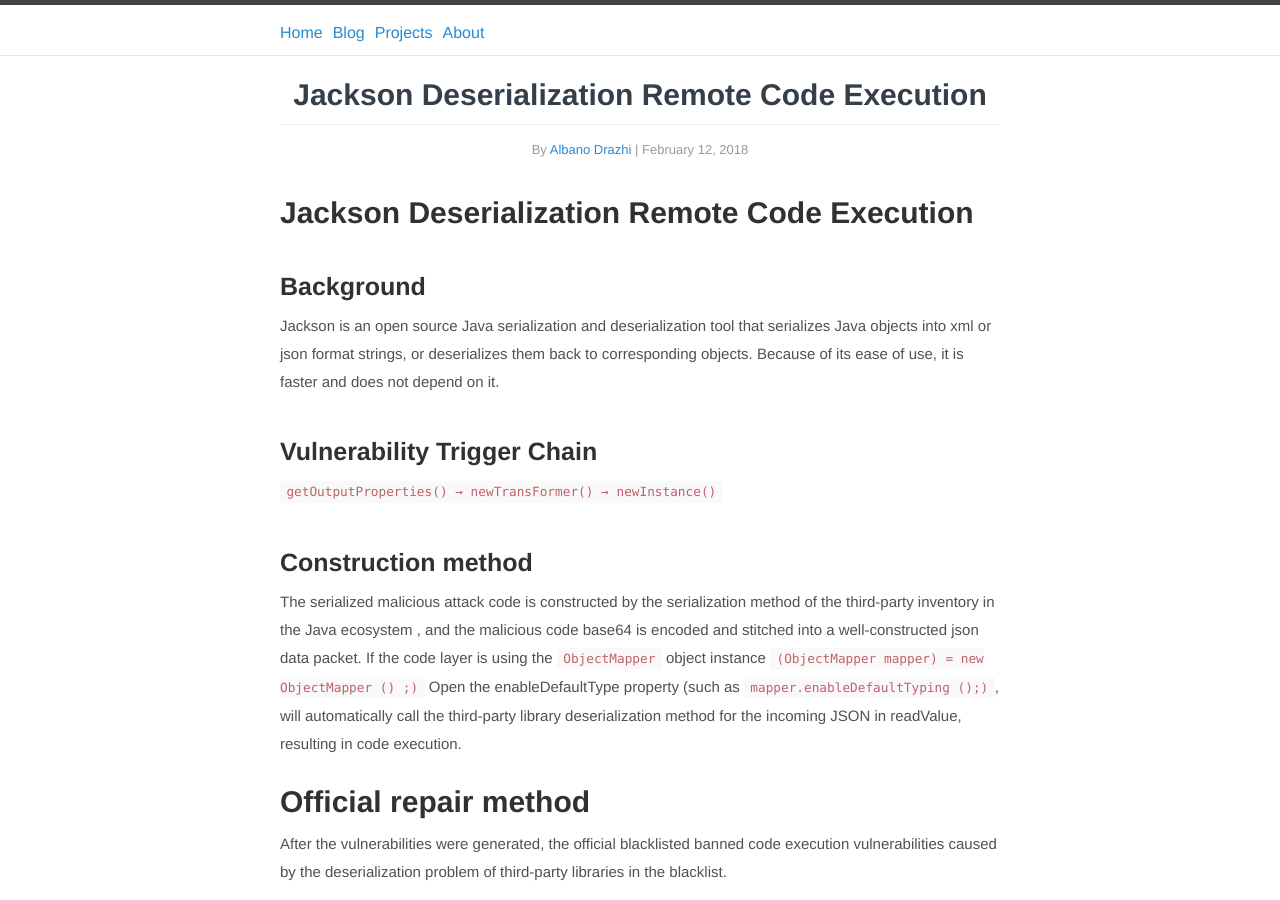
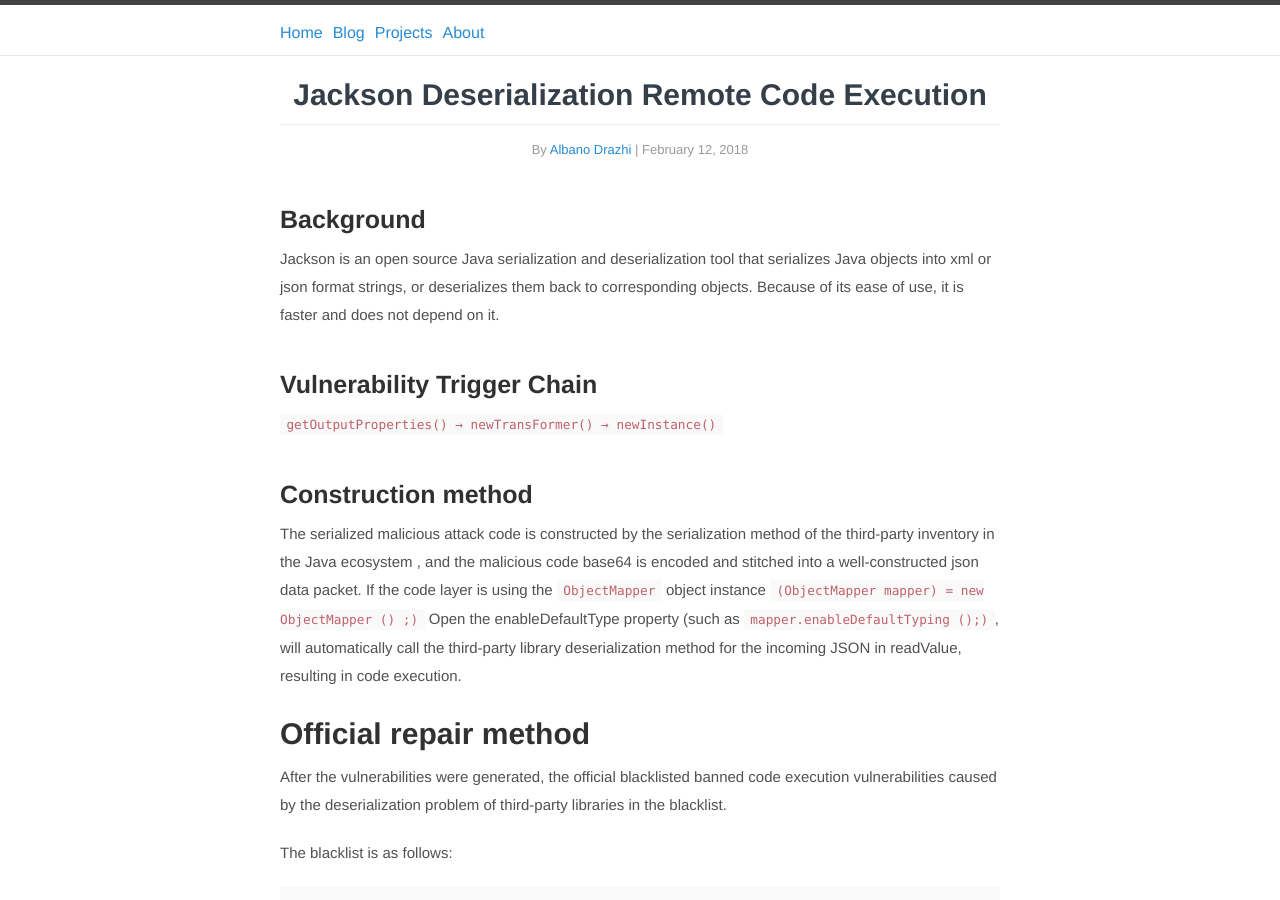
Before and after one commit to adrazhi/my-website, a Jekyll site: the page built from _posts/2018-02-12-deserialization-rce.md, in a window 1280 px wide and 900 px high. Built offline with Jekyll 4.4.1, drawn with Linux system fonts in a browser that asks for light colours; Markdown is read by kramdown in place of the engine named in the settings.

Commit message:
edit post

```diff
--- a/_posts/2018-02-12-deserialization-rce.md
+++ b/_posts/2018-02-12-deserialization-rce.md
@@ -2,8 +2,6 @@
 layout: post
 title: Jackson Deserialization Remote Code Execution
 ---
-
-# Jackson Deserialization Remote Code Execution
 
 ## Background
 
```
